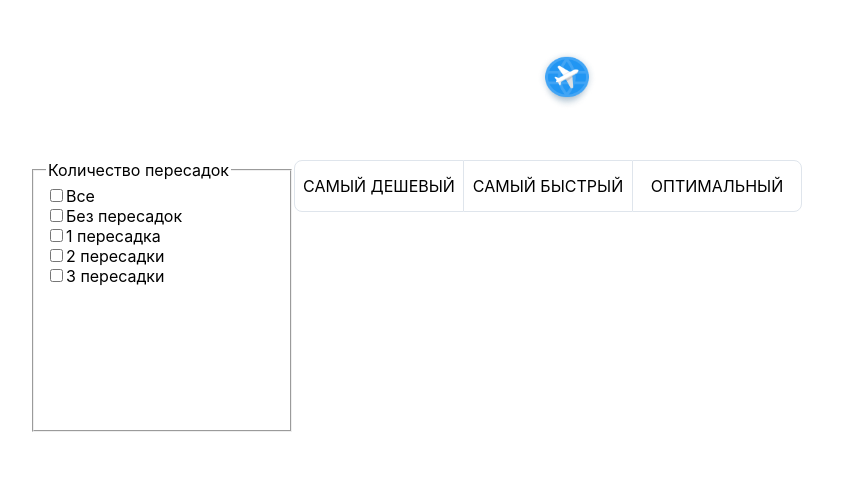
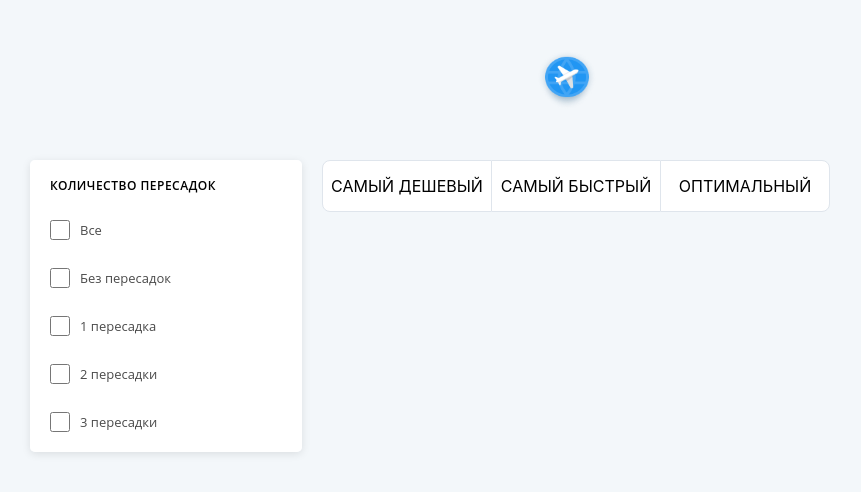
Before and after one commit to gawr1k/aviasales, a React (Create React App) app: page / in a window 1280 px wide. Shown: the top 492 px of the page, without its empty margins (73-934 px from the left). Built offline with nearby package versions, Linux system fonts and the light colour scheme; no server answers.

Commit message:
finished styling the transfer block.

```diff
--- a/src/App.jsx
+++ b/src/App.jsx
@@ -35,7 +35,7 @@ function App() {
       </header>
       <main className="content">
         <fieldset className="filter">
-          <legend className="filter__title">Количество пересадок</legend>
+          <h3 className="filter__title">Количество пересадок</h3>
           <label className="filter__checkbox" htmlFor="allStops">
             <input type="checkbox" name="allStops" value="all" />
             Все
--- a/src/App.scss
+++ b/src/App.scss
@@ -1,7 +1,7 @@
 .container {
-    display: flex;
-    flex-direction: column;
     justify-content: center;
+    background: #F3F7FA;
+    height: 100vh;
     .header{
         display: flex;
         justify-content: center;
@@ -12,17 +12,59 @@
             margin-bottom: 50px;
         }
     }
+
+
+    .content{
+        .filter{
+            width: 232px;
+            height: 252px;
+            padding: 20px;
+            margin: 0;
+            border: none;
+            display: flex;
+            flex-direction: column;
+            justify-content: space-between;
+            border-radius: 5px;
+            background: #FFF;
+            box-shadow: 0px 2px 8px 0px rgba(0, 0, 0, 0.10);
+            &__title{
+                margin: 0;
+                padding: 0px;
+                text-transform: uppercase;
+                font-family: Open Sans;
+                font-size: 12px;
+                font-style: normal;
+                font-weight: 600;
+                line-height: 12px; /* 100% */
+                letter-spacing: 0.5px;
+            }
+            &__checkbox{
+                display: flex;
+                align-items: center;
+                padding:0;
+                color: #4A4A4A;
+                font-family: Open Sans;
+                font-size: 13px;
+                font-style: normal;
+                font-weight: 400;
+                line-height: 20px;
+                input{
+                    width: 20px;
+                    height: 20px;
+                    margin: 0;
+                    margin-right: 10px;
+                }
+            }
+        }
+    }
+
+
     .content{
         margin-left: 103px;
         margin-right: 103px;
         display: flex;
-        .filter{
-            display: flex;
-            flex-direction: column;
-            width: 232px;
-            height: 252px;
-        }
         &__navigation {
+            margin-left: 20px;
             display: flex;
             &__radio {
                 display: none;
@@ -44,6 +86,7 @@
                 width: 168px;
                 height: 50px;
                 border: 1px solid #DFE5EC;
+                background: #FFF;
                 margin: 0;
                 border-radius: 0;
                 display: flex;
```
